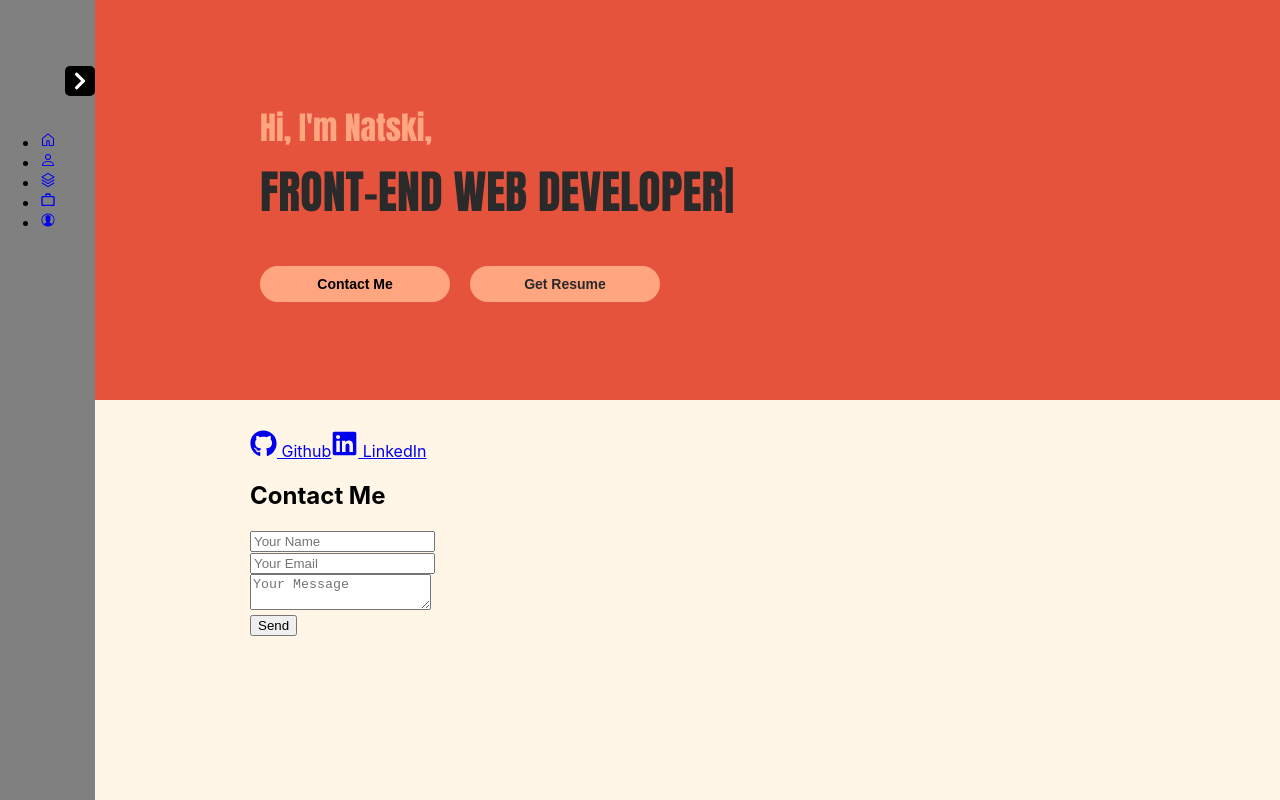
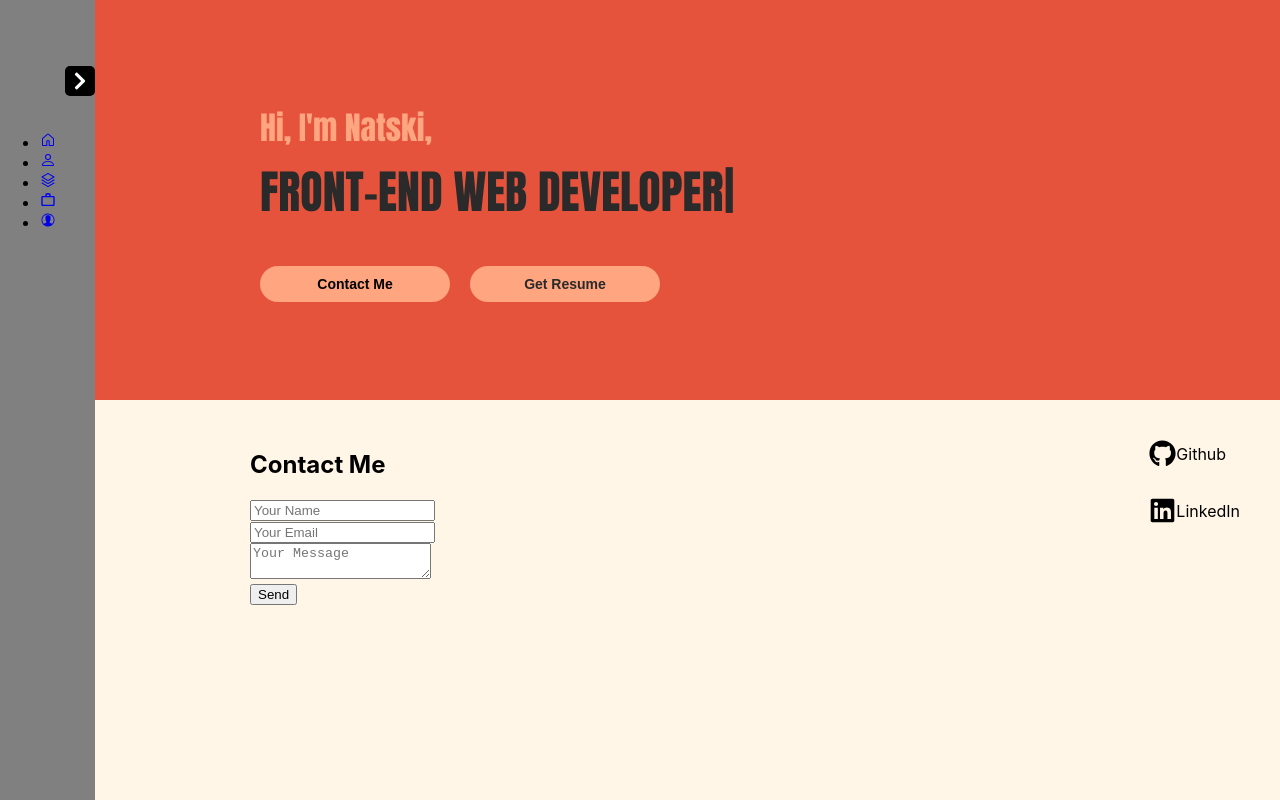
Before and after one commit to NatskiNa/Nat-portfolio-2024, a React (Create React App) app: page /contact in a window 1280 px wide. Built offline with nearby package versions, Linux system fonts and the light colour scheme.

Commit message:
created Contac.css

```diff
--- a/src/components/MainContent.css
+++ b/src/components/MainContent.css
@@ -1,6 +1,7 @@
 .main-content-container {
   margin-left: 120px;
   padding: 10px;
+  justify-content: center;
 }
 
 @media screen and (min-width: 769px) {
--- a/src/components/pages/Contact.js
+++ b/src/components/pages/Contact.js
@@ -44,26 +44,8 @@ const Contact = () => {
   return (
     <form onSubmit={handleSubmit}>
       <div className="contactMe-container">
-        <div className="contact-buttons">
-          <a
-            className="contact-info"
-            href="https://github.com/NatskiNa"
-            target="_blank" // Correct the target attribute
-            rel="noopener noreferrer" // Good security practice
-          >
-            <FaGithub size={27} className="contact-btn" /> Github
-          </a>
-          <a
-            className="contact-info"
-            href="https://www.linkedin.com/in/natskina/"
-            target="_blank" // Correct the target attribute
-            rel="noopener noreferrer" // Good security practice
-          >
-            <FaLinkedin size={27} className="contact-btn" /> LinkedIn
-          </a>
-        </div>
-        <h2>Contact Me</h2>
         <div className="input-container">
+          <h2>Contact Me</h2>
           <input
             type="text"
             name="full-name"
@@ -96,6 +78,24 @@ const Contact = () => {
           </div>
           <input type="submit" value="Send" className="sendMessage-btn" />
         </div>
+        <div className="contact-buttons">
+          <a
+            className="contact-info"
+            href="https://github.com/NatskiNa"
+            target="_blank"
+            rel="noopener noreferrer"
+          >
+            <FaGithub size={27} className="contact-btn" /> Github
+          </a>
+          <a
+            className="contact-info"
+            href="https://www.linkedin.com/in/natskina/"
+            target="_blank"
+            rel="noopener noreferrer"
+          >
+            <FaLinkedin size={27} className="contact-btn" /> LinkedIn
+          </a>
+        </div>
       </div>
     </form>
   );
--- a/src/components/pages/styles/Contact.css
+++ b/src/components/pages/styles/Contact.css
@@ -0,0 +1,42 @@
+.contactMe-container {
+  align-items: flex-start;
+}
+
+.contact-buttons {
+  display: flex;
+  flex-direction: column;
+  gap: 10px;
+}
+
+.contact-info {
+  display: flex;
+  align-items: center;
+  text-decoration: none;
+  color: black;
+  padding: 10px;
+}
+
+.contact-btn {
+}
+
+.input-container {
+}
+
+.input {
+}
+
+.input-container textarea {
+}
+
+.sendMessage-btn {
+}
+
+@media screen and (min-width: 769px) {
+  .contactMe-container {
+    display: flex; /* Use Flexbox to arrange children horizontally */
+    justify-content: space-between; /* Distribute space between the items */
+  }
+}
+
+@media screen and (min-width: 1025px) {
+}
```
